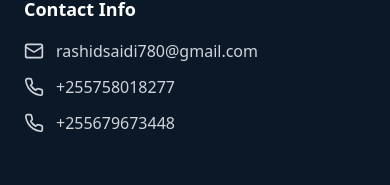
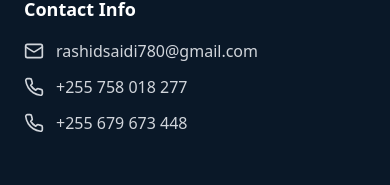
Before and after one commit to rashidisaidi780/makezy_web, a React (Vite) app: page / in a window 390 px wide. Shown: the part 8947-9132 px from the top of the page. Built offline with nearby package versions, Linux system fonts and the light colour scheme.

Commit message:
new logo with phone number update

```diff
--- a/src/components/Footer.tsx
+++ b/src/components/Footer.tsx
@@ -61,7 +61,7 @@ export const Footer = () => {
                 className="flex items-center gap-3 text-gray-300 hover:text-primary-yellow transition-colors"
               >
                 <Phone className="w-5 h-5" />
-                +255758018277
+                +255 758 018 277
               </a>
 
               <a
@@ -69,7 +69,7 @@ export const Footer = () => {
                 className="flex items-center gap-3 text-gray-300 hover:text-primary-yellow transition-colors"
               >
                 <Phone className="w-5 h-5" />
-                +255679673448
+                +255 679 673 448
               </a>
             </div>
           </div>
```
